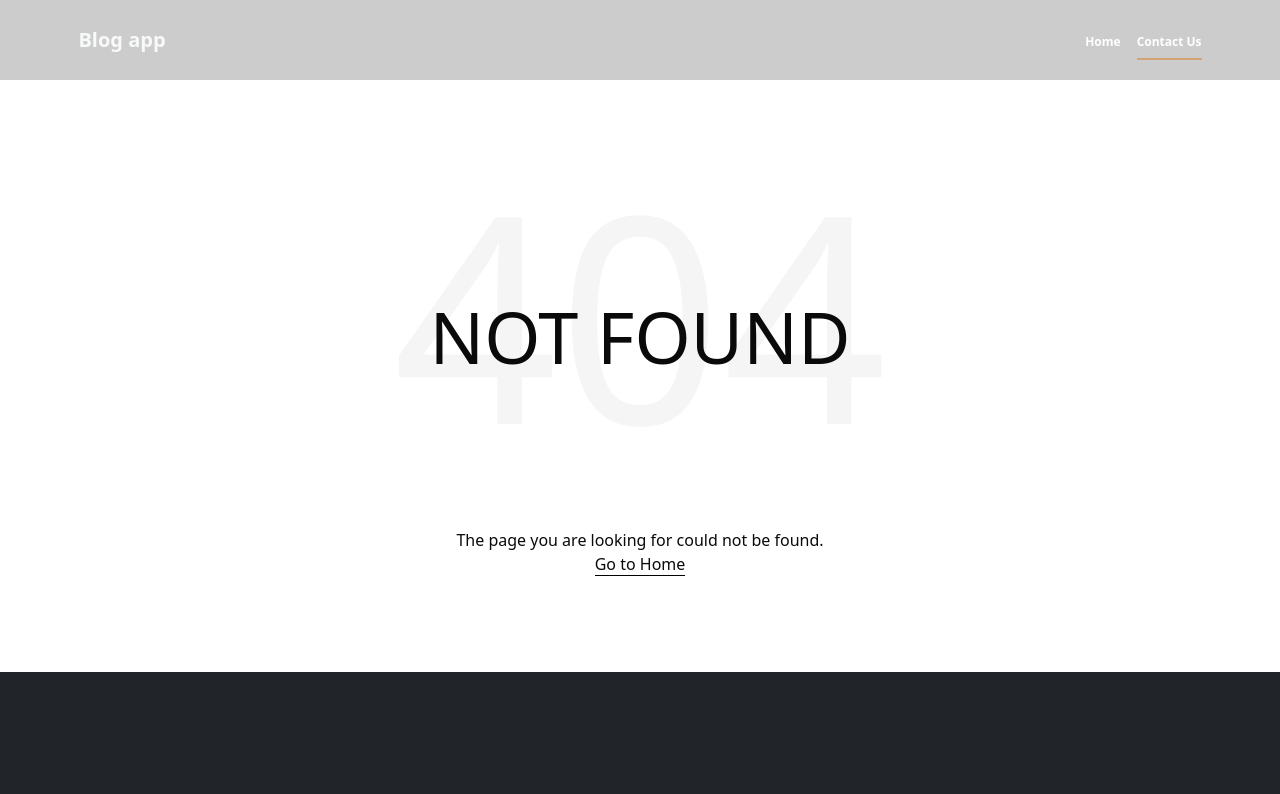
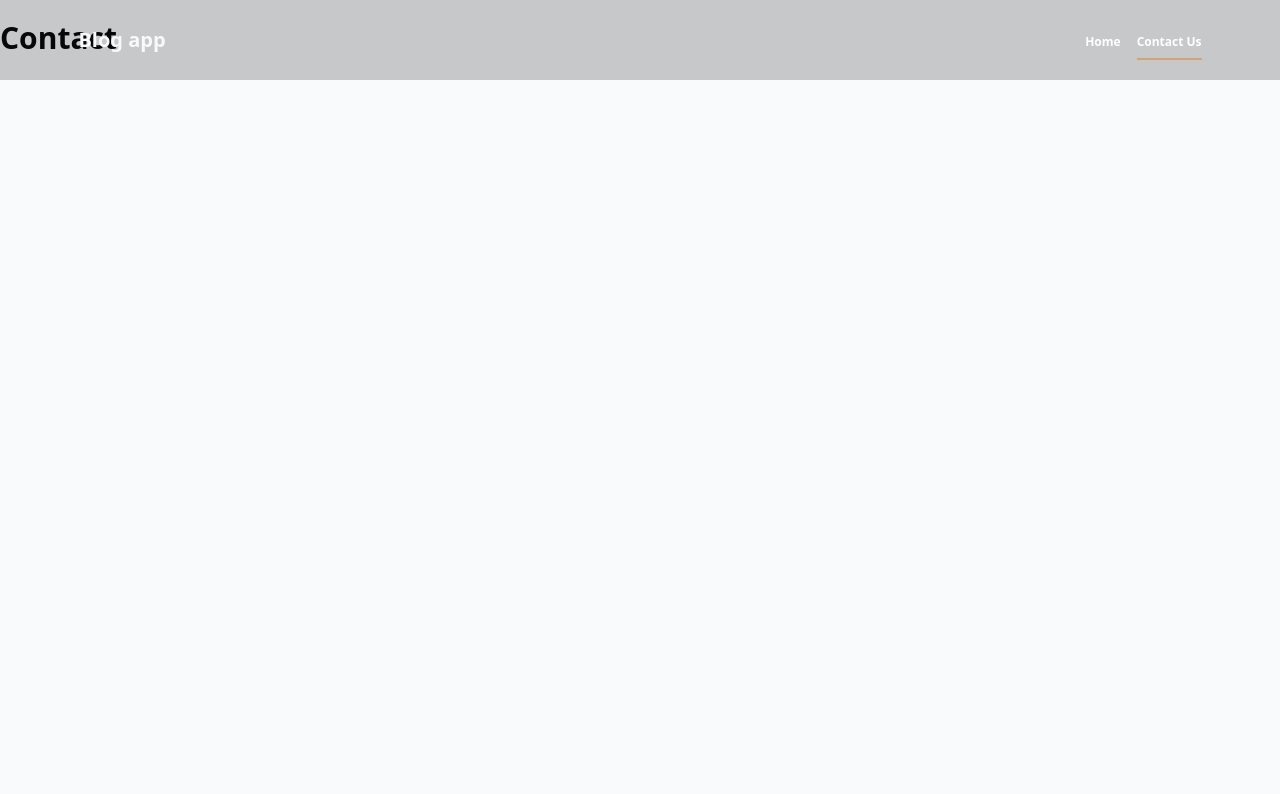
Before and after one commit to Baseldiab/blog-application, a Next.js app: page /contact in a window 1280 px wide. Before the commit this address had no page. Shown: the top 794 px of the page. Built offline with nearby package versions, Linux system fonts and the light colour scheme.

Commit message:
add contact page

```diff
--- /dev/null
+++ b/app/contact/page.tsx
@@ -0,0 +1,18 @@
+import { generateMetadata } from "@/components/util/generate-metadata";
+
+// components home
+import HomeHeaderSection from "@/components/home/header-section";
+import BlogPostSection from "@/components/home/blog-post-section";
+import BlogsSection from "@/components/home/blogs-section/blogs-section";
+
+export const metadata = generateMetadata({
+  title: "Contact",
+});
+
+export default function ContactPage() {
+  return (
+    <main className="min-h-screen p-0 bg-gray-50">
+      <h1 className="text-3xl font-bold py-5">Contact</h1>
+    </main>
+  );
+}
```
